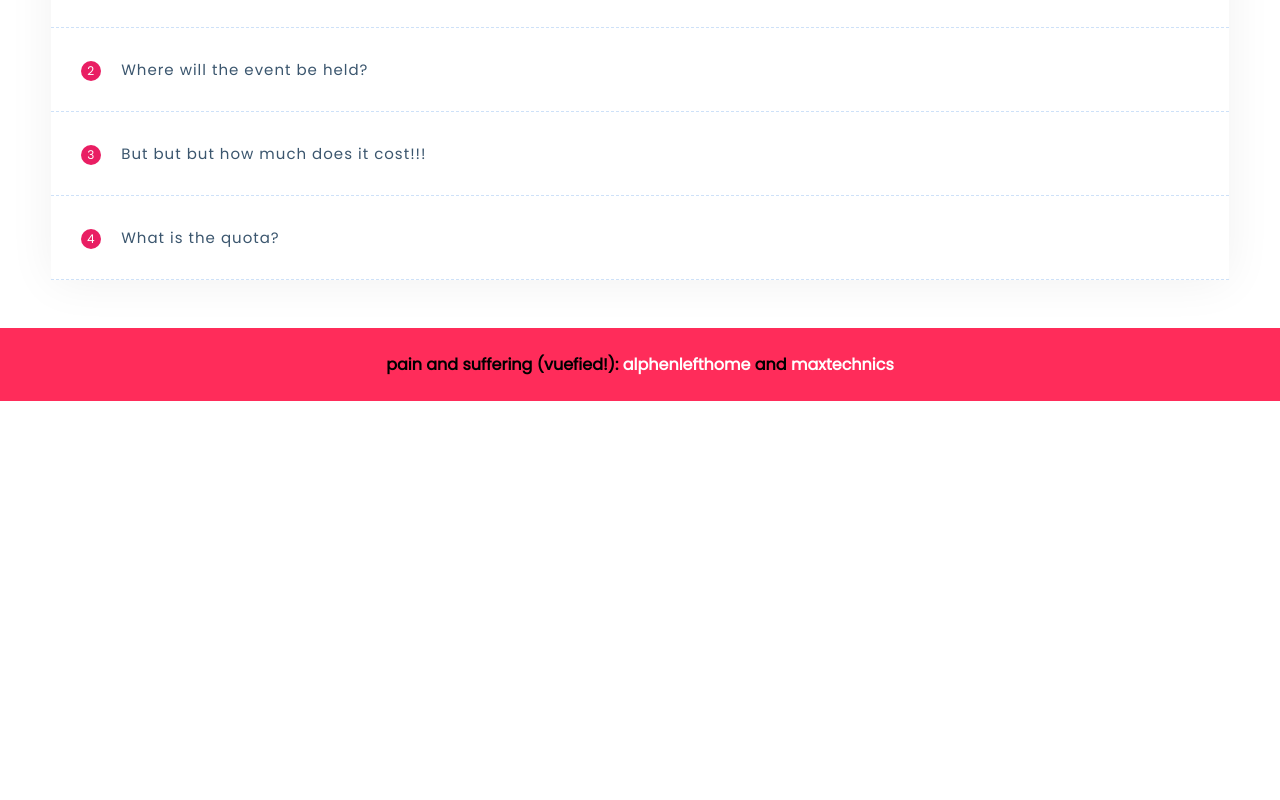
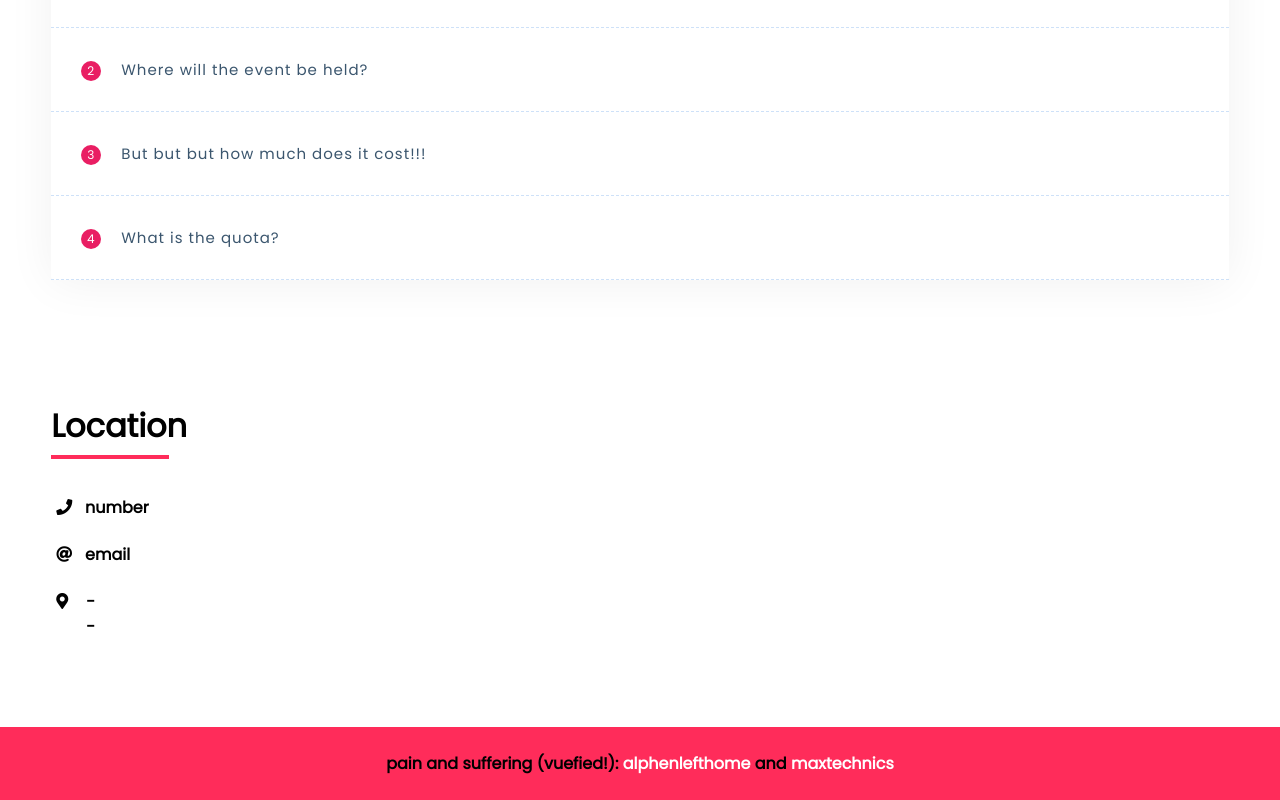
Before and after one commit to Varank-IT/varank-debate, a Vue app: page / in a window 1280 px wide. Shown: the part 5337-6137 px from the top of the page. Before the commit the page ends 5738 px from the top, so only its background shows below. Built offline with nearby package versions, Linux system fonts and the light colour scheme.

Commit message:
Port Contacts

```diff
--- /dev/null
+++ b/src/components/ContactsSection.vue
@@ -0,0 +1,130 @@
+<template>
+<div id="contact">
+        <h1>Location</h1>
+        <table>
+            <tr>
+                <td>
+                    <div id="inner_div">
+                        <table id="inner_table">
+                            <tr>
+                                <td><i class="fas fa-phone"></i> &nbsp; number</td>
+                            </tr>
+                            <tr>
+                                <td><i class="fas fa-at"></i> &nbsp; email</td>
+                            </tr>
+                            <tr>
+                                <td><i class="fas fa-map-marker-alt"></i>
+                                    <div id="address">
+                                        -<br>
+                                        -<br>
+                                    </div>
+                                </td>
+                            </tr>
+                        </table>
+                    </div>
+                </td>
+            </tr>
+        </table>
+    </div>
+</template>/
+
+<style scoped>
+#contact {
+    width: 92vw;
+    padding: 6vh 4vw;
+}
+
+#contact h1 {
+    padding: 5px 0px;
+    border-bottom: 4px solid rgb(255, 44, 90);
+    width: 10%;
+}
+
+#contact table {
+    width: 100%;
+}
+
+#contact table tr td {
+    width: 50%;
+}
+
+#inner_div table {
+    width: 100%;
+}
+
+#inner_div table tr td {
+    font-weight: bold;
+}
+
+#inner_table tr td {
+    padding: 10px 20px !important;
+}
+
+#contact form {
+    width: 100%;
+}
+
+#contact form input {
+    width: 96%;
+    margin: 20px 1%;
+    background: transparent;
+    border: 0px;
+    border-bottom: 3px solid rgba(255, 44, 90, 0.5);
+    padding: 8px 10px;
+    font-family: 'Poppins', sans-serif;
+    font-size: 18px;
+    transition: 0.4s ease-in-out;
+    color: #000;
+    font-weight: bold;
+}
+
+#contact form textarea {
+    width: 96%;
+    margin: 20px 1%;
+    padding: 8px 10px;
+    border: 0px;
+    border-bottom: 3px solid rgba(255, 44, 90, 0.5);
+    padding: 8px 10px;
+    font-family: 'Poppins', sans-serif;
+    font-size: 18px;
+    background: transparent;
+    resize: none;
+    transition: 0.4s ease-in-out;
+    color: #000;
+    font-weight: bold;
+}
+
+#contact form input:focus {
+    outline: none;
+    border-bottom: 3px solid rgba(255, 44, 90, 1);
+}
+
+#contact form textarea:focus {
+    outline: none;
+    border-bottom: 3px solid rgba(255, 44, 90, 1);
+}
+
+#address {
+    position: relative;
+    top: -25px;
+    left: 30px;
+}
+
+#contact table tr td {
+        width: 100%;
+        display: block;
+    }
+
+    #inner_table tr td {
+        padding: 10px 0px !important;
+    }
+
+    #contact form input {
+        width: 90%;
+    }
+
+    #contact form textarea {
+        width: 90%;
+    }
+
+</style>
--- a/src/views/MainView.vue
+++ b/src/views/MainView.vue
@@ -4,6 +4,7 @@
         <AboutSection />
         <TeamSection />
         <FaqSection />
+        <ContactsSection />
     </div>
 </template>
 
@@ -13,16 +14,18 @@ import Hero from '../components/Hero.vue';
 import AboutSection from '../components/AboutSection.vue';
 import TeamSection from '../components/TeamSection.vue';
 import FaqSection from '../components/FaqSection.vue';
+import ContactsSection from '../components/ContactsSection.vue';
 
 export default {
     name: 'MainView',
     components: {
-        TheHeader,
-        Hero,
-        AboutSection,
-        TeamSection,
-        FaqSection
-    }
+    TheHeader,
+    Hero,
+    AboutSection,
+    TeamSection,
+    FaqSection,
+    ContactsSection
+}
 }
 </script>
 
```
